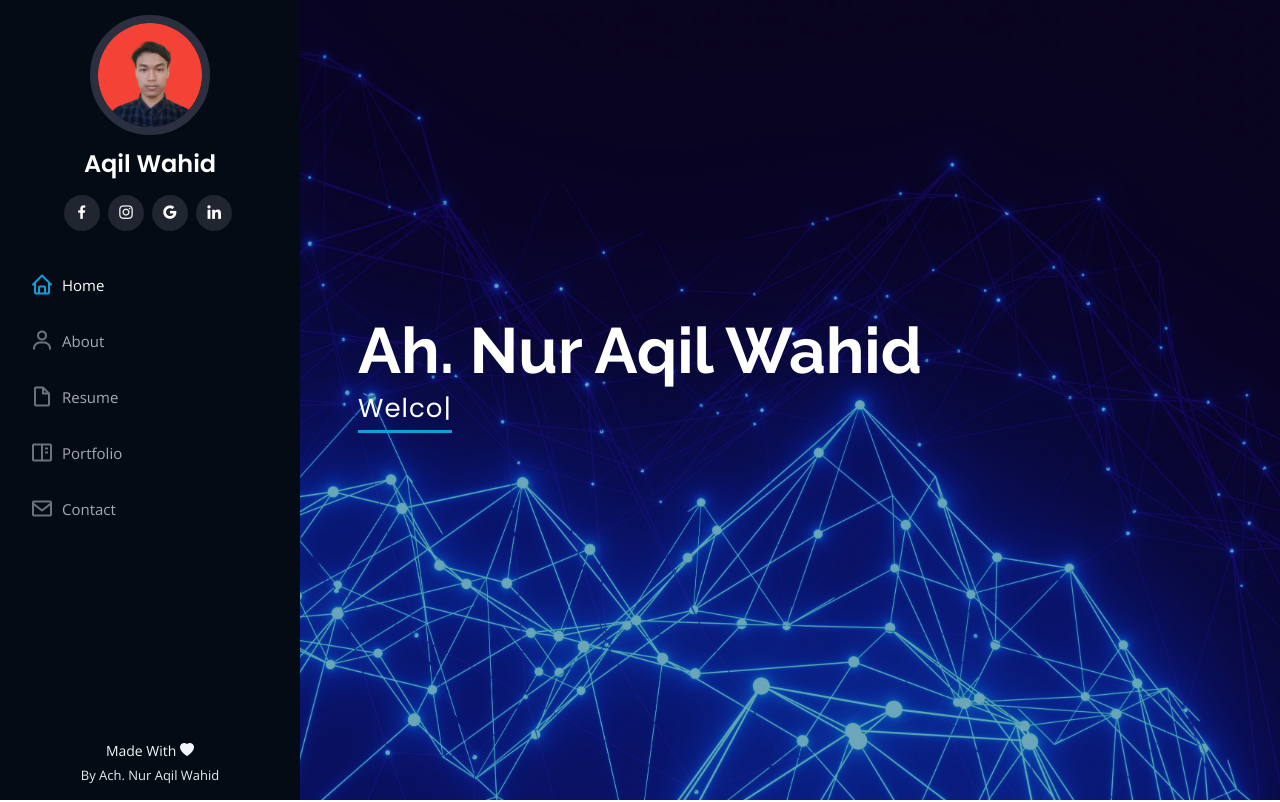
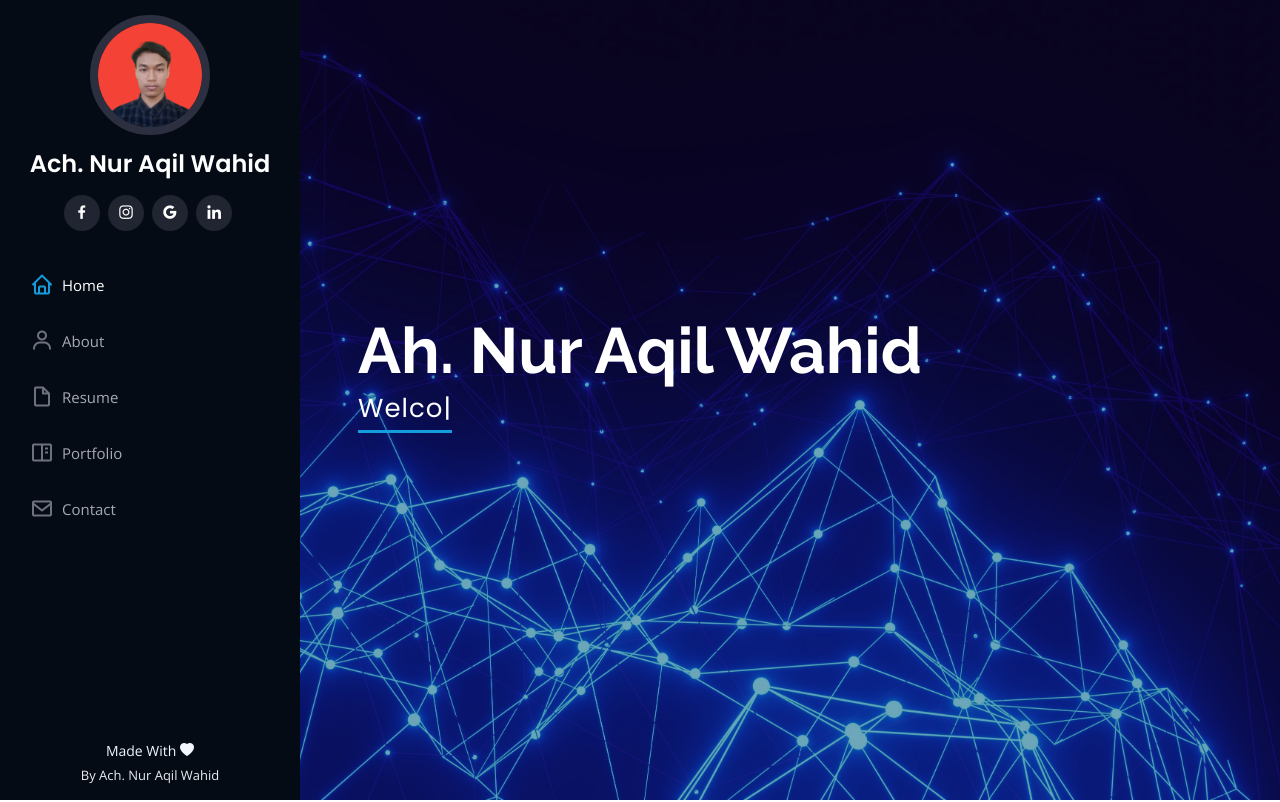
Before and after one commit to aqilwahid/aqilwahid.github.io, a plain HTML site: page index.html in a window 1280 px wide. Shown: the top 802 px of the page. Drawn offline with nearby package versions, Linux system fonts and the light colour scheme.

Commit message:
update html

```diff
--- a/index.html
+++ b/index.html
@@ -43,7 +43,7 @@
       <div class="d-flex flex-column">
         <div class="profile">
           <img src="assets/img/profile-img.png" alt="" class="img-fluid rounded-circle" />
-          <h1 class="text-light"><a href="index.html">Aqil Wahid</a></h1>
+          <h1 class="text-light"><a href="index.html">Ach. Nur Aqil Wahid</a></h1>
           <div class="social-links mt-3 text-center">
             <!-- <a href="https://twitter.com/aqilwahid1" class="twitter"><i class="bx bxl-twitter"></i></a> -->
             <a href="https://web.facebook.com/aqilwahid.aqilwahid" class="facebook"><i class="bx bxl-facebook"></i></a>
```
